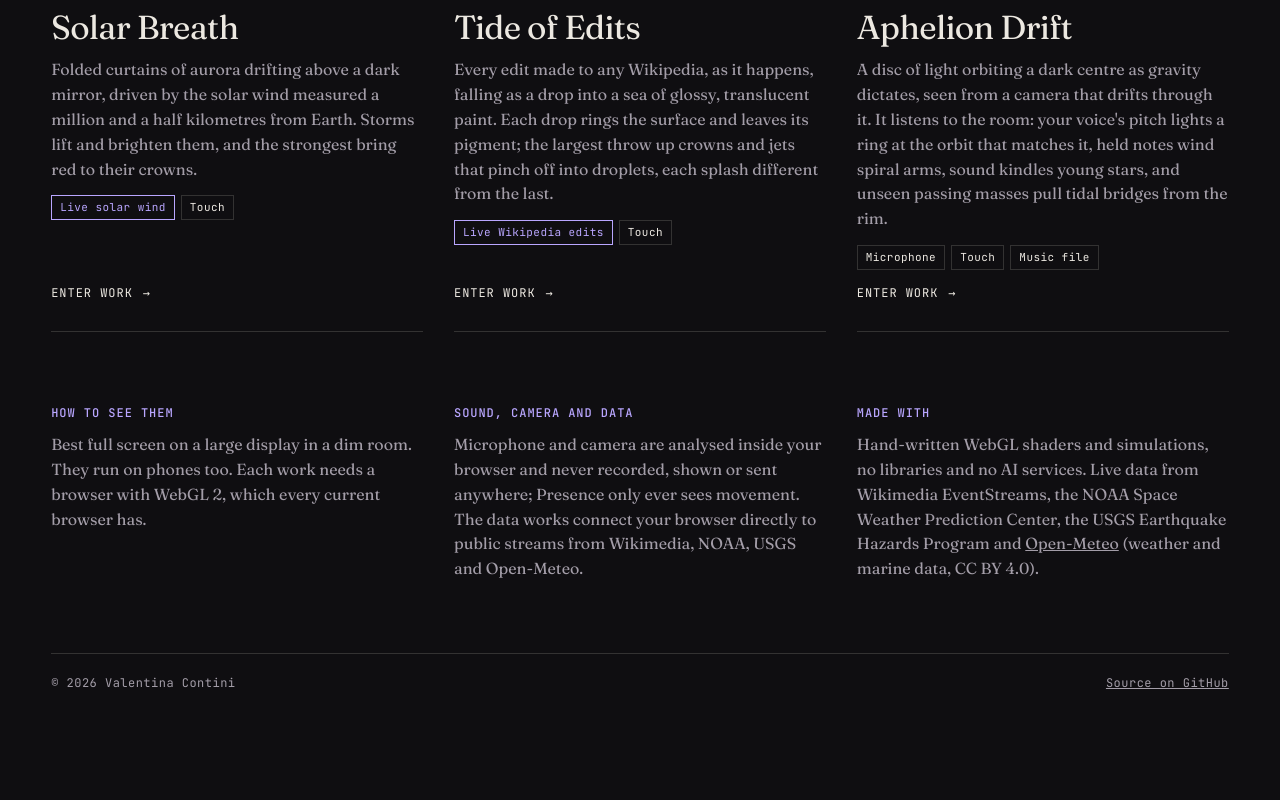
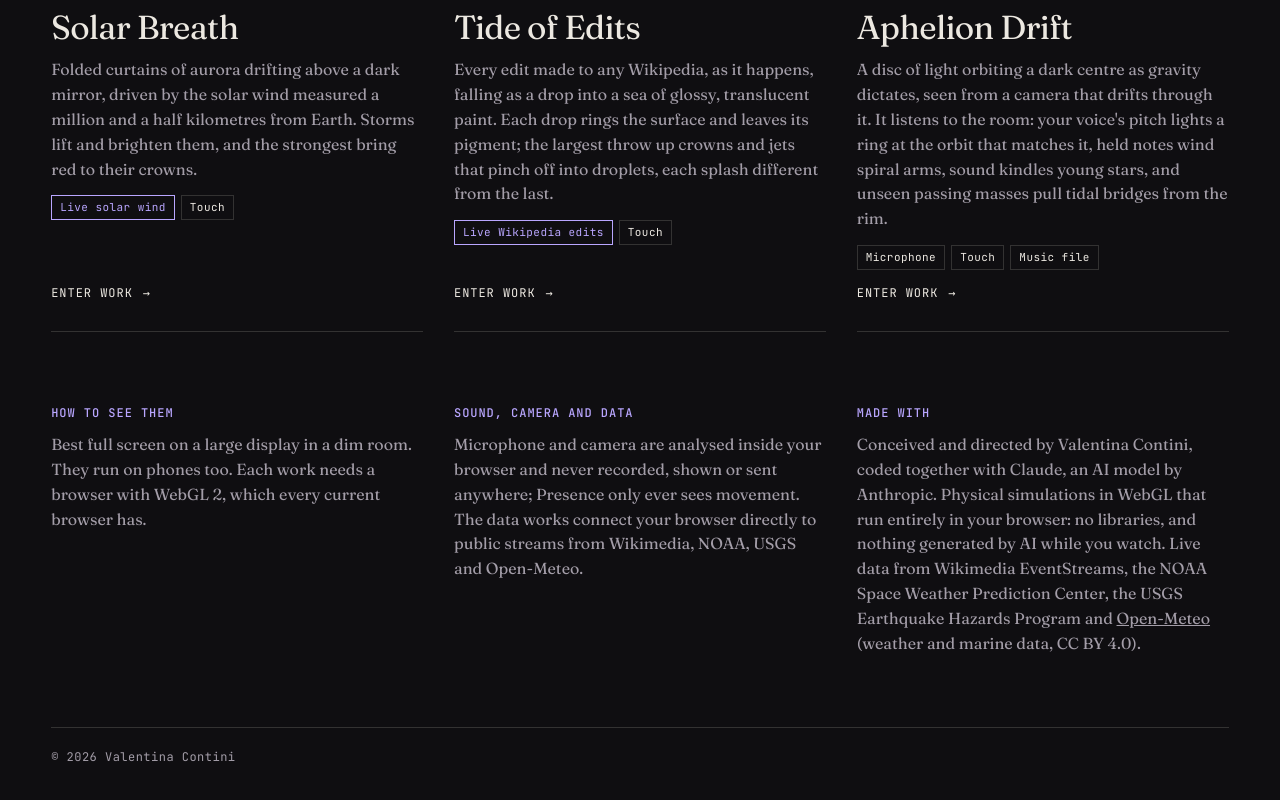
Before and after one commit to valenrg/live-matter, a plain HTML site: page index.html in a window 1280 px wide. Shown: the part 1486-2286 px from the top of the page. Before the commit the page ends 2211 px from the top, so only its background shows below. Drawn offline with Linux system fonts and the light colour scheme.

Commit message:
Drop the GitHub link; credit the making honestly
Co-Authored-By: Claude Opus 5.5 <noreply@anthropic.com>
Claude-Session: https://claude.ai/code/session_01JJPTgjySvoWsAnDZKXWSaM

```diff
--- a/index.html
+++ b/index.html
@@ -168,13 +168,12 @@ footer{display:flex;flex-wrap:wrap;justify-content:space-between;gap:8px 24px;pa
     </div>
     <div>
       <h3>Made with</h3>
-      <p>Hand-written WebGL shaders and simulations, no libraries and no AI services. Live data from Wikimedia EventStreams, the NOAA Space Weather Prediction Center, the USGS Earthquake Hazards Program and <a href="https://open-meteo.com/">Open-Meteo</a> (weather and marine data, CC BY 4.0).</p>
+      <p>Conceived and directed by Valentina Contini, coded together with Claude, an AI model by Anthropic. Physical simulations in WebGL that run entirely in your browser: no libraries, and nothing generated by AI while you watch. Live data from Wikimedia EventStreams, the NOAA Space Weather Prediction Center, the USGS Earthquake Hazards Program and <a href="https://open-meteo.com/">Open-Meteo</a> (weather and marine data, CC BY 4.0).</p>
     </div>
   </section>
 
   <footer class="mono">
     <span>&copy; 2026 Valentina Contini</span>
-    <a href="https://github.com/valenrg/live-matter">Source on GitHub</a>
   </footer>
 </div>
 </body>
```
Also changed, not shown: 1 other file.
